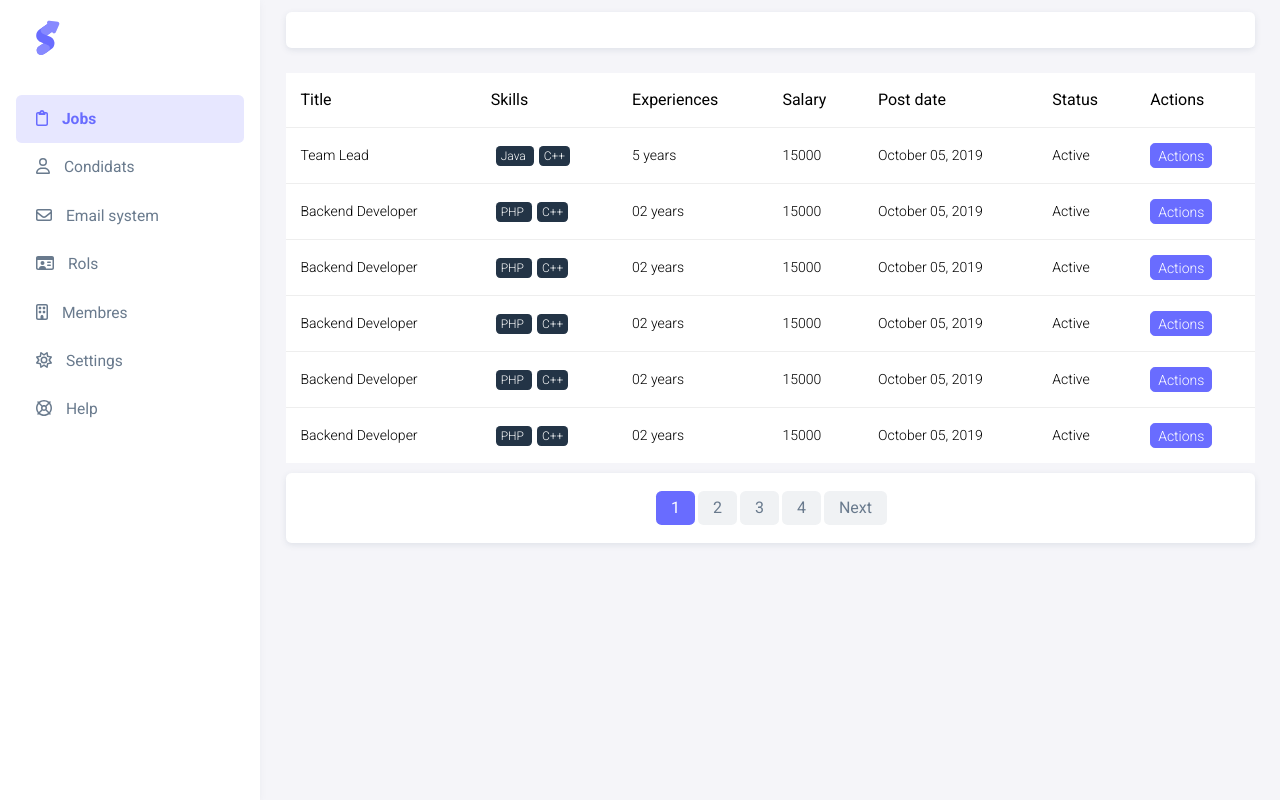
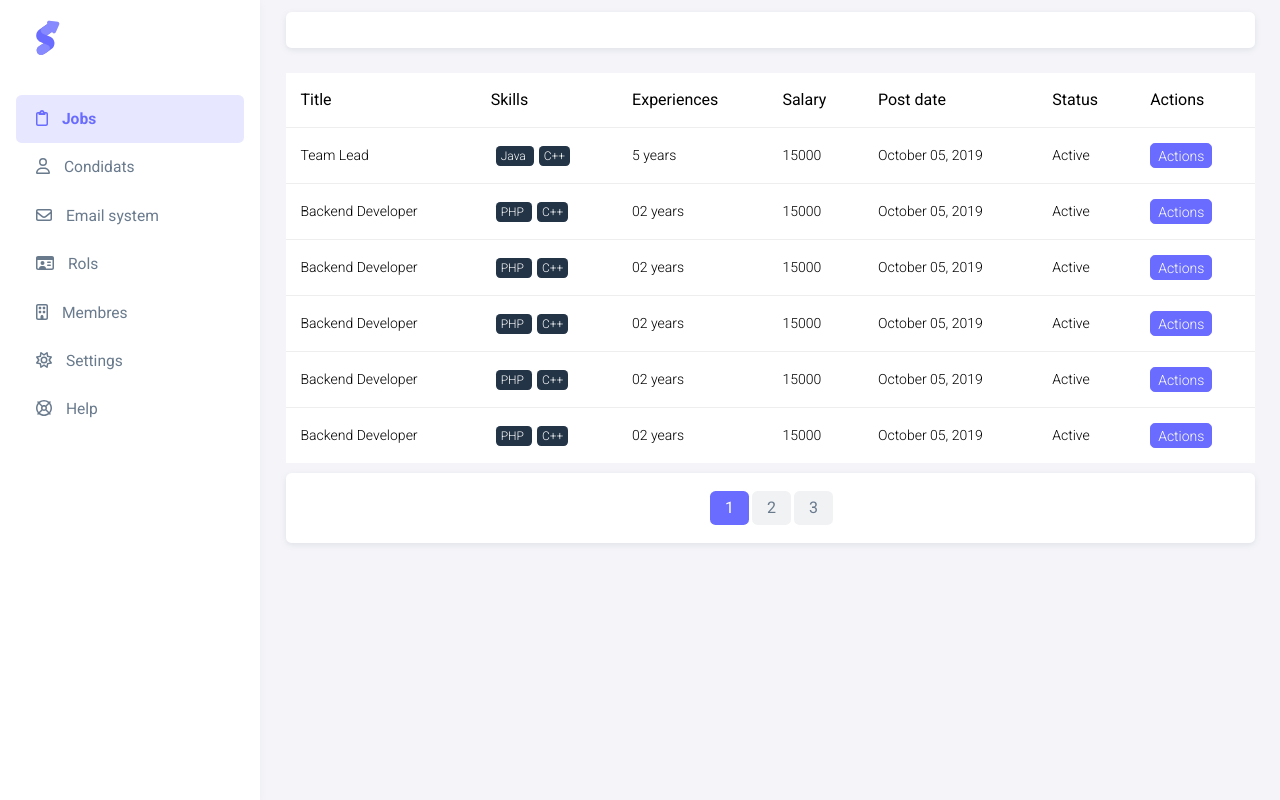
Before and after one commit to hiringkanban/frontend, a React (Vite) app: page /admin in a window 1280 px wide. Built offline with nearby package versions, Linux system fonts and the light colour scheme.

Commit message:
fix pagesize issue

```diff
--- a/src/components/Molecules/Pagination/pagination.tsx
+++ b/src/components/Molecules/Pagination/pagination.tsx
@@ -5,23 +5,31 @@ import {
 } from "./style"
 import { paginationProps } from "./type"
 
-const Pagiantion:React.FC<paginationProps> = ({total}) => {
+const Pagiantion:React.FC<paginationProps> = (props) => {
 
-    const [current, setCurrent] = useState(1);
-    const window = 4;
+    const {
+        total,
+        current,
+        pageSize,
+        onChange
+    } = props;
+
+    const getEnd = () => {
+        return total > pageSize ? pageSize :  total
+    }
     const [start, setStart] = useState(1);
-    const [end, setEnd] = useState(4);
+    const [end, setEnd] = useState(getEnd());
     const pagination:[React.ReactElement | null] = [null];
 
     for (let i = start; i <= end; i++ ) {
         pagination.push(
         <StyledPaginationLink active={i === current}>
-            <a onClick={() => setCurrent(i)}>{i}</a>
+            <a onClick={() => onChange(i)}>{i}</a>
         </StyledPaginationLink>);
     }
 
     const next = () => {
-        setCurrent(current + 1);
+        onChange(current + 1);
         if(current === end) {
             setStart(start + 1);
             setEnd(end + 1);
@@ -29,7 +37,7 @@ const Pagiantion:React.FC<paginationProps> = ({total}) => {
     };
 
     const prev = () => {
-        setCurrent(current - 1);
+        onChange(current - 1);
         if(current === start) {
             setStart(start - 1);
             setEnd(end - 1);
@@ -40,12 +48,12 @@ const Pagiantion:React.FC<paginationProps> = ({total}) => {
 
     return (
         <StyledPagination>
-            { end > window &&
+            { end > pageSize &&
                 <StyledPaginationLink><a onClick={prev}> Prev </a></StyledPaginationLink>
             }
             {pagination}
-            { current < total &&
-                <StyledPaginationLink><a  onClick={next}> Next </a></StyledPaginationLink>
+            { (current < total && total > pageSize) &&
+                <StyledPaginationLink><a onClick={next}> Next </a></StyledPaginationLink>
             }
         </StyledPagination>
     )
--- a/src/components/Molecules/Pagination/style.tsx
+++ b/src/components/Molecules/Pagination/style.tsx
@@ -11,7 +11,7 @@ export const StyledPaginationLink = styled.li<{active?: boolean}>`
     margin-left: 3px;
     padding: 5px;
     border-radius: ${borderRadius};
-
+    cursor: pointer;
     :hover {
         background-color: #e1e4e8;
     }
@@ -22,6 +22,5 @@ export const StyledPaginationLink = styled.li<{active?: boolean}>`
         text-align: center;
         line-height: 1;
         font-weight: ${fontWeight.bold};
-        cursor: pointer;
     }
 `;
--- a/src/components/Templates/Admin/admin.tsx
+++ b/src/components/Templates/Admin/admin.tsx
@@ -76,10 +76,11 @@ type activeModalT = {
     onOk: () => void
 }
 
-const AdminTemplate:React.FC<navbarProps> = ({ leftMenu, rightMenu }) => {
+const AdminTemplate:React.FC<navbarProps> = () => {
 
     const [open, setOpen] = useState<boolean>(false);
     const [toggle, setToggle] = useState(false);
+    const [current, setCurrent] = useState(1);
     const [activeModal, setActiveModal] =
         useState<activeModalT>({name: '', onOk: () => null });
 
@@ -178,14 +179,9 @@ const AdminTemplate:React.FC<navbarProps> = ({ leftMenu, rightMenu }) => {
         },
     ];
 
-    const paginationitems = [
-        { value: 1, onClick: () => console.log('pagination')},
-        { value: 2, onClick: () => console.log('pagination')},
-        { value: 3, onClick: () => console.log('pagination')},
-        { value: 4, onClick: () => console.log('pagination')},
-        { value: 5, onClick: () => console.log('pagination')},
-        { value: 6, onClick: () => console.log('pagination')}
-    ]
+    const handleChange = (page: number): void => {
+        setCurrent(page);
+    }
 
     return (
         <>
@@ -208,7 +204,11 @@ const AdminTemplate:React.FC<navbarProps> = ({ leftMenu, rightMenu }) => {
                         </div>
                         <Box margin="10px 0">
                             <FlexBox justify="center">
-                                <Pagination total={10}></Pagination>
+                                <Pagination
+                                    total={3}
+                                    pageSize={3}
+                                    current={current}
+                                    onChange={handleChange} />
                             </FlexBox>
                         </Box>
                     </Container>
```
Also changed, not shown: src/components/Molecules/Pagination/type.ts (+6 -1 lines).
